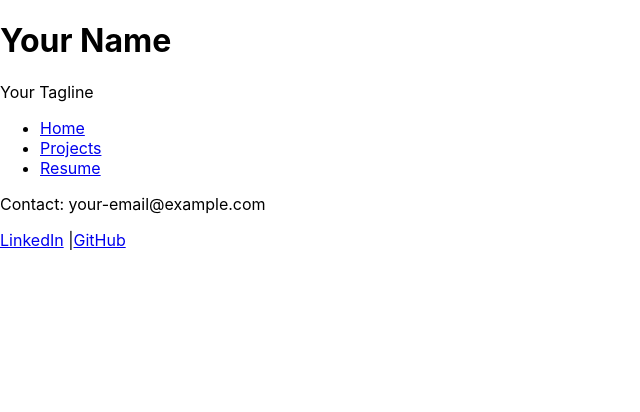
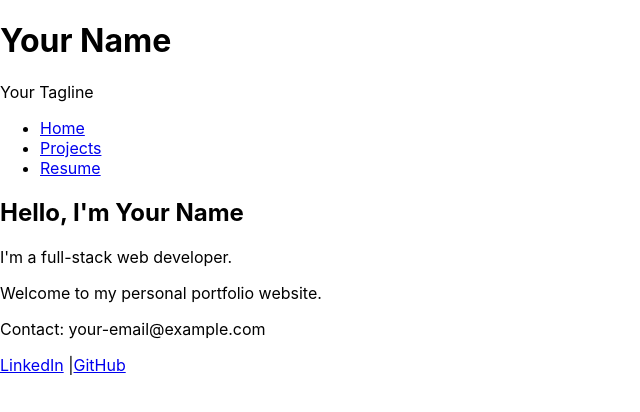
Before and after one commit to qrispi/christopher-baum, a React (Create React App) app: page / in a window 1280 px wide. Shown: the top 412 px of the page, without its empty margins (0-640 px from the left). Built offline with nearby package versions, Linux system fonts and the light colour scheme.

Commit message:
Add Home to App

```diff
--- a/src/App.js
+++ b/src/App.js
@@ -1,12 +1,13 @@
 import React from 'react';
 import Header from './components/Header';
+import Home from './components/Home';
 import Footer from './components/Footer';
 
 function App() {
   return (
     <div className="App">
       <Header />
-      {/* Other components will go here */}
+      <Home />
       <Footer />
     </div>
   );
```
